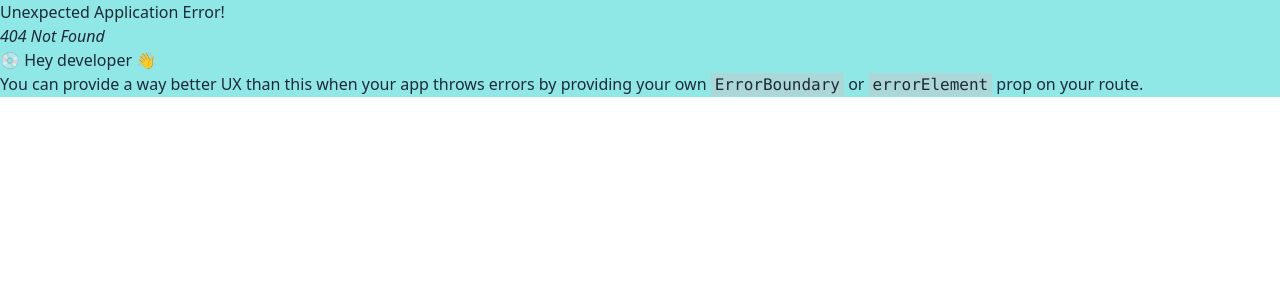
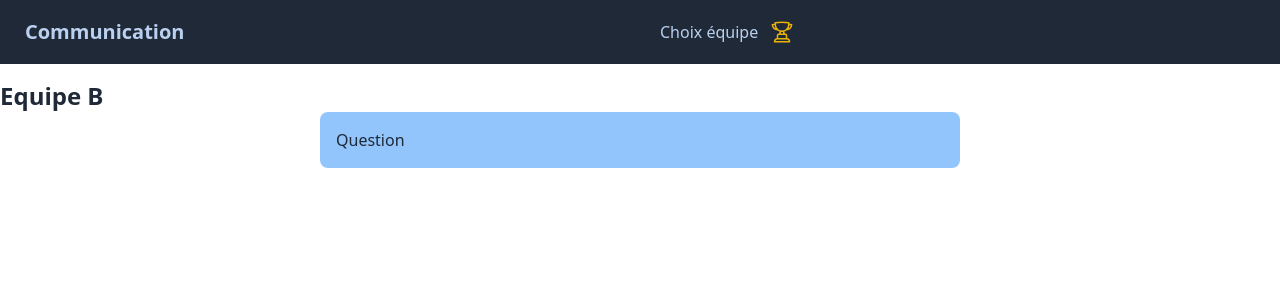
Before and after one commit to Nuageblanc7000/game_project, a React (Create React App) app: page /team/1 in a window 1280 px wide. Before the commit this address had no page. Shown: the top 300 px of the page. Built offline with nearby package versions, Linux system fonts and the light colour scheme.

Commit message:
Add Links to header

```diff
--- a/src/Pages/teamPage/TeamPage.jsx
+++ b/src/Pages/teamPage/TeamPage.jsx
@@ -0,0 +1,18 @@
+import { useParams } from "react-router-dom";
+
+export default function TeamPage() {
+  const url = useParams();
+  const teamColor = url.team == "team-a" ? "bg-red-300" : "bg-blue-300";
+  return (
+    <>
+      <div className="container mx-auto">
+        <h1 className="text-2xl mt-4 font-bold">
+          {url.team == "team-a" ? "Equipe A" : "Equipe B"}
+        </h1>
+        <div className={`w-6/12 mx-auto p-4 rounded-lg ${teamColor}`}>
+          <h3>Question</h3>
+        </div>
+      </div>
+    </>
+  );
+}
--- a/src/assets/styles/App.scss
+++ b/src/assets/styles/App.scss
@@ -1,5 +1,5 @@
 @use "./theme.scss";
 
-body {
-  background-color: var(--primary-t1);
-}
+// body {
+//   background-color: var(--primary-t1);
+// }
--- a/src/assets/styles/theme.scss
+++ b/src/assets/styles/theme.scss
@@ -1,6 +1,6 @@
 :root {
   --primary-t1: #7ce4e2d8;
 }
-.bg-t1 {
-  background-color: var(--primary-t1);
-}
+// .bg-t1 {
+//   background-color: var(--primary-t1);
+// }
--- a/src/components/Header.jsx
+++ b/src/components/Header.jsx
@@ -1,3 +1,5 @@
+import { Link } from "react-router-dom";
+
 const Header = () => {
   return (
     <div className="navbar bg-neutral text-neutral-content flex-wrap">
@@ -29,7 +31,7 @@ const Header = () => {
 
             <ul className="p-2 bg-neutral">
               <li>
-                <a href="#">
+                <Link to="/team/team-a">
                   Equipe A
                   <svg
                     xmlns="http://www.w3.org/2000/svg"
@@ -45,10 +47,10 @@ const Header = () => {
                       d="M15.75 6a3.75 3.75 0 11-7.5 0 3.75 3.75 0 017.5 0zM4.501 20.118a7.5 7.5 0 0114.998 0A17.933 17.933 0 0112 21.75c-2.676 0-5.216-.584-7.499-1.632z"
                     />
                   </svg>
-                </a>
+                </Link>
               </li>
               <li>
-                <a href="">
+                <Link to="/team/team-b">
                   Equipe B
                   <svg
                     xmlns="http://www.w3.org/2000/svg"
@@ -64,7 +66,7 @@ const Header = () => {
                       d="M15.75 6a3.75 3.75 0 11-7.5 0 3.75 3.75 0 017.5 0zM4.501 20.118a7.5 7.5 0 0114.998 0A17.933 17.933 0 0112 21.75c-2.676 0-5.216-.584-7.499-1.632z"
                     />
                   </svg>
-                </a>
+                </Link>
               </li>
             </ul>
           </li>
--- a/src/router.js
+++ b/src/router.js
@@ -1,5 +1,6 @@
 import { createBrowserRouter } from "react-router-dom";
 import App from "./App";
+import TeamPage from "./Pages/teamPage/TeamPage";
 import FormPage from "./Pages/formPage/FormPage";
 import HomePage from "./Pages/homePage/HomePage";
 export const router = createBrowserRouter([
@@ -15,6 +16,10 @@ export const router = createBrowserRouter([
         path: "/create",
         element: <FormPage />,
       },
+      {
+        path: "/team/:team",
+        element: <TeamPage />,
+      },
     ],
   },
 ]);
```
